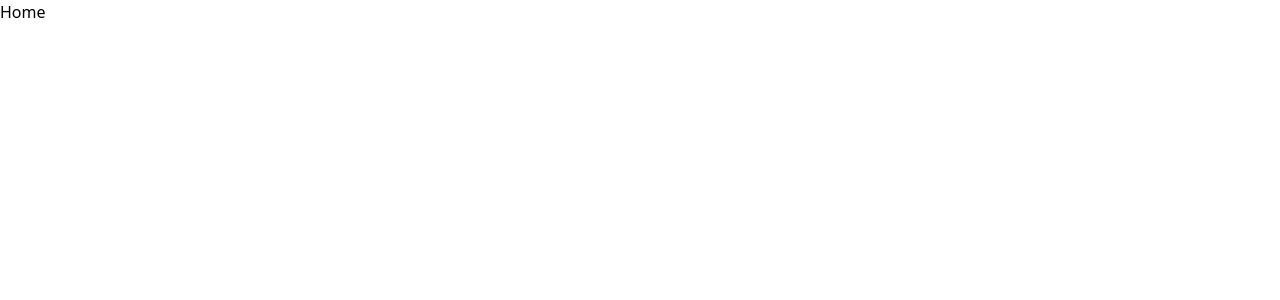
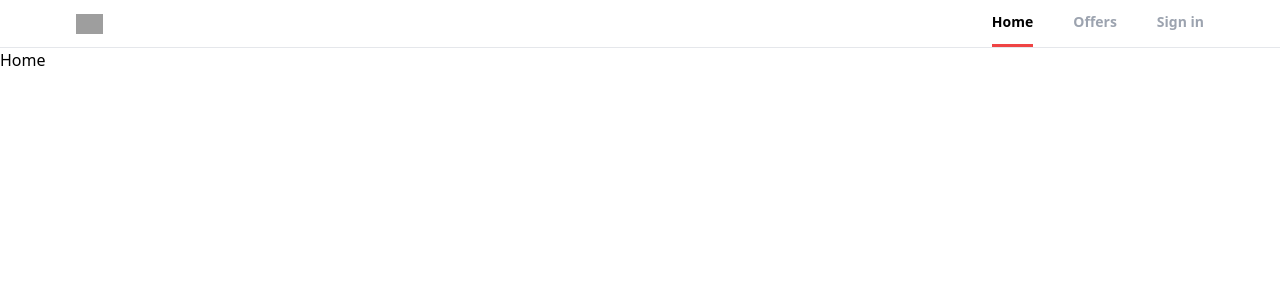
Before and after one commit to dev-enthusias/realtor-clone-react, a React (Create React App) app: page / in a window 1280 px wide. Shown: the top 300 px of the page. Built offline with nearby package versions, Linux system fonts and the light colour scheme; grey boxes are pictures that could not be loaded.

Commit message:
creaed the header component

```diff
--- a/public/index.html
+++ b/public/index.html
@@ -14,7 +14,6 @@
       manifest.json provides metadata used when your web app is installed on a
       user's mobile device or desktop. See https://developers.google.com/web/fundamentals/web-app-manifest/
     -->
-    <link rel="manifest" href="%PUBLIC_URL%/manifest.json" />
     <!--
       Notice the use of %PUBLIC_URL% in the tags above.
       It will be replaced with the URL of the `public` folder during the build.
--- a/src/App.js
+++ b/src/App.js
@@ -5,11 +5,13 @@
 import Offers from './pages/Offers';
 import Signin from './pages/Signin';
 import Signup from './pages/Signup';
+import Header from './components/Header';
 
 function App() {
   return (
-    <div>
+    <>
       <Router>
+        <Header />
         <Routes>
           <Route path='/' element={<Home />} />
           <Route path='/profile' element={<Profile />} />
@@ -19,7 +21,7 @@
           <Route path='/signup' element={<Signup />} />
         </Routes>
       </Router>
-    </div>
+    </>
   );
 }
 
--- /dev/null
+++ b/src/components/Header.jsx
@@ -0,0 +1,56 @@
+import React from 'react';
+import { useLocation, useNavigate } from 'react-router';
+
+export default function Header() {
+  const location = useLocation();
+  const navigate = useNavigate();
+
+  const pathMatchRoute = route => {
+    if (route === location.pathname) {
+      return true;
+    } else return false;
+  };
+
+  return (
+    <div className='bg-white border-b shdow-sm sticky top-0 z-50'>
+      <header className='flex justify-between items-center px-3 max-w-6xl mx-auto'>
+        <div>
+          <img
+            src='https://static.rdc.moveaws.com/images/logos/rdc-logo-default.svg'
+            alt='logo'
+            className='h-5 cursor-pointer'
+            onClick={() => navigate('/')}
+          />
+        </div>
+        <div>
+          <ul className='flex space-x-10'>
+            <li
+              className={`cursor-pointer py-3 text-sm font-semibold text-gray-400 border-b-[3px] border-b-transparent  ${
+                pathMatchRoute('/') && '!text-black !border-b-red-500'
+              }`}
+              onClick={() => navigate('/')}
+            >
+              Home
+            </li>
+            <li
+              className={`cursor-pointer py-3 text-sm font-semibold text-gray-400 border-b-[3px] border-b-transparent  ${
+                pathMatchRoute('/offers') && '!text-black !border-b-red-500'
+              }`}
+              onClick={() => navigate('/offers')}
+            >
+              Offers
+            </li>
+            <li
+              className={`cursor-pointer py-3 text-sm font-semibold text-gray-400 border-b-[3px] border-b-transparent  ${
+                pathMatchRoute('/signin') && '!text-black !border-b-red-500'
+              }`}
+              onClick={() => navigate('/signin')}
+            >
+              Sign in
+            </li>
+          </ul>
+        </div>
+      </header>
+    </div>
+  );
+}
```
Also changed, not shown: public/manifest.json (deleted).
